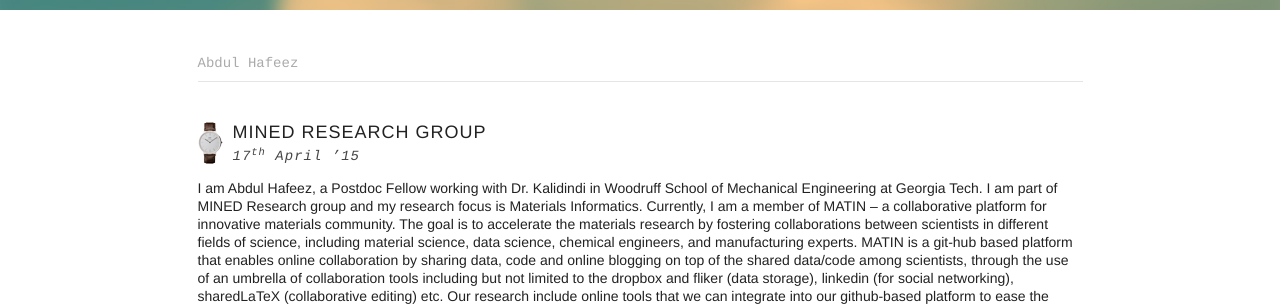
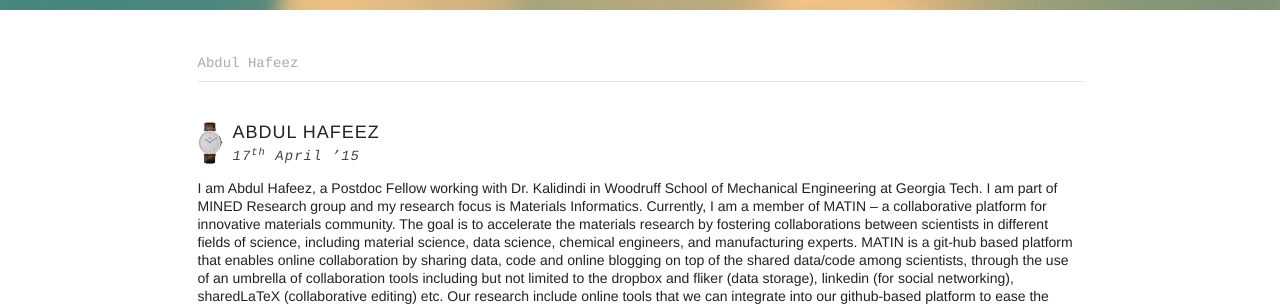
Before and after one commit to ahafeez7/ahafeez7.github.io, a Jekyll site: the page built from _posts/2014-08-12-the-travelog-theme.markdown, in a window 1280 px wide. Shown: the top 306 px of the page. Built offline with Jekyll 4.4.1, drawn with Linux system fonts in a browser that asks for light colours.

Commit message:
Update 2014-08-12-the-travelog-theme.markdown
update title with your name - Abdul Hafeez

```diff
--- a/_posts/2014-08-12-the-travelog-theme.markdown
+++ b/_posts/2014-08-12-the-travelog-theme.markdown
@@ -1,6 +1,6 @@
 ---
 layout: post
-title:  "MINED Research group"
+title:  "Abdul Hafeez"
 date:   2015-04-17
 categories: ME, Georgia Tech
 location: Atlanta, USA
```
